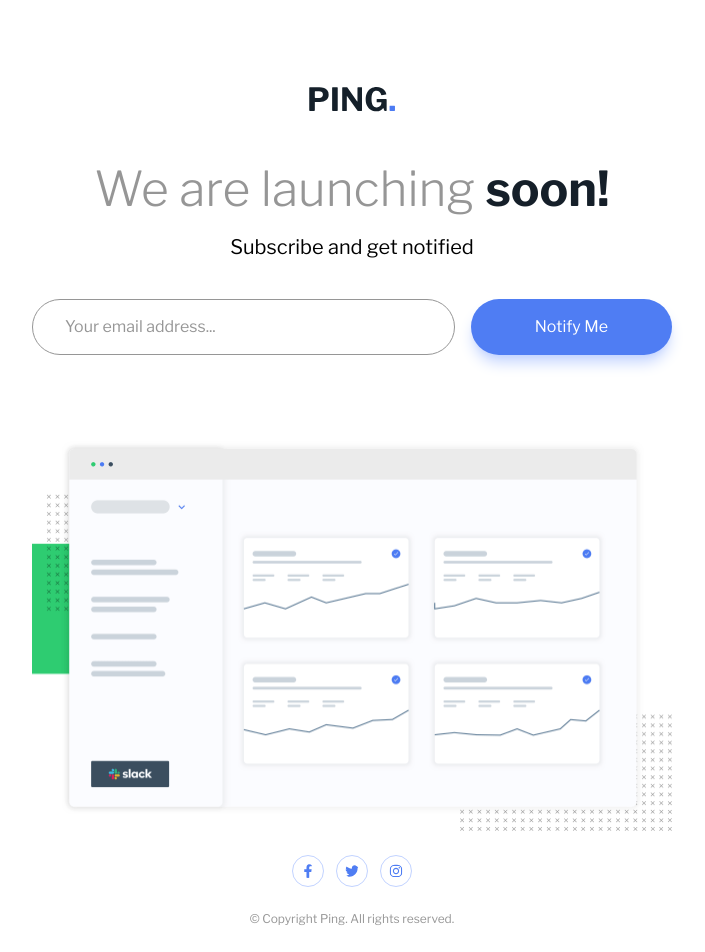
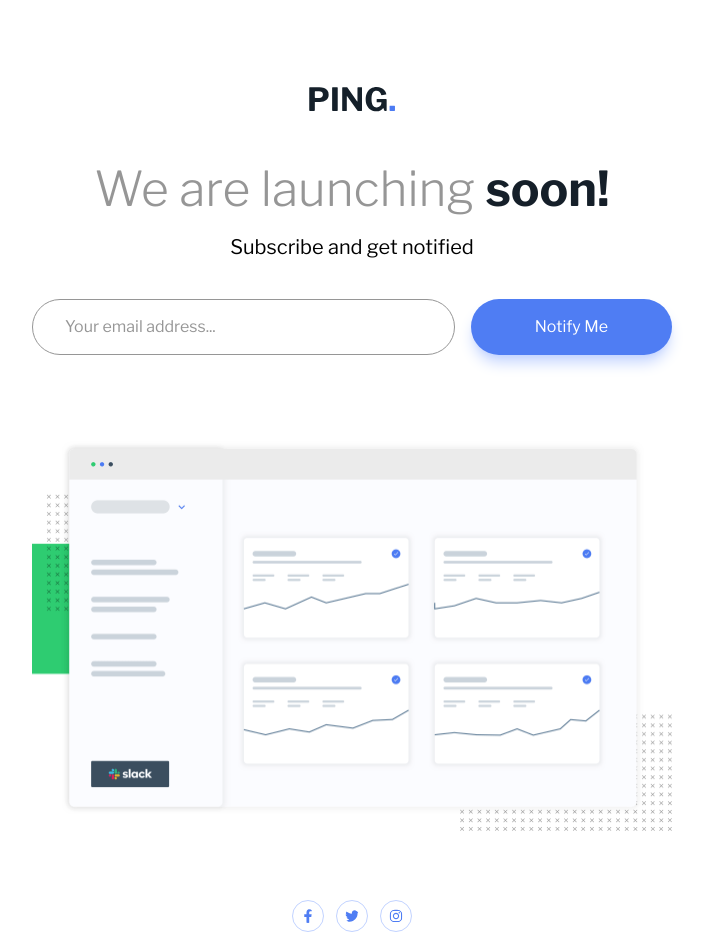
Before and after one commit to n0rrman/frontend-mentor-challenges, a Next.js app in the folder ping-coming-soon-page/: page / in a window 1280 px wide. Shown: the top 952 px of the page, without its empty margins (288-993 px from the left). Built offline with nearby package versions, Linux system fonts and the light colour scheme.

Commit message:
ping-coming-soon-page published

```diff
--- a/ping-coming-soon-page/src/app/page.tsx
+++ b/ping-coming-soon-page/src/app/page.tsx
@@ -31,7 +31,7 @@ export default function Home() {
           <Image className="" alt="" src={dashboardImg.src} fill priority />
         </div>
       </main>
-      <footer className="">
+      <footer className="pt-[2.8rem]">
         <div className="flex flex-row gap-3  p-6 justify-center items-center text-primaryBlue text-[0.9rem] sm:text-sm">
           <FaFacebookF className="box-content hover:text-white hover:bg-primaryBlue hover:border-primaryBlue rounded-full p-2 border border-secondaryBlue transition-all duration-200 ease-out" />
           <FaTwitter className="box-content hover:text-white hover:bg-primaryBlue hover:border-primaryBlue rounded-full p-2 border border-secondaryBlue transition-all duration-200 ease-out" />
```
